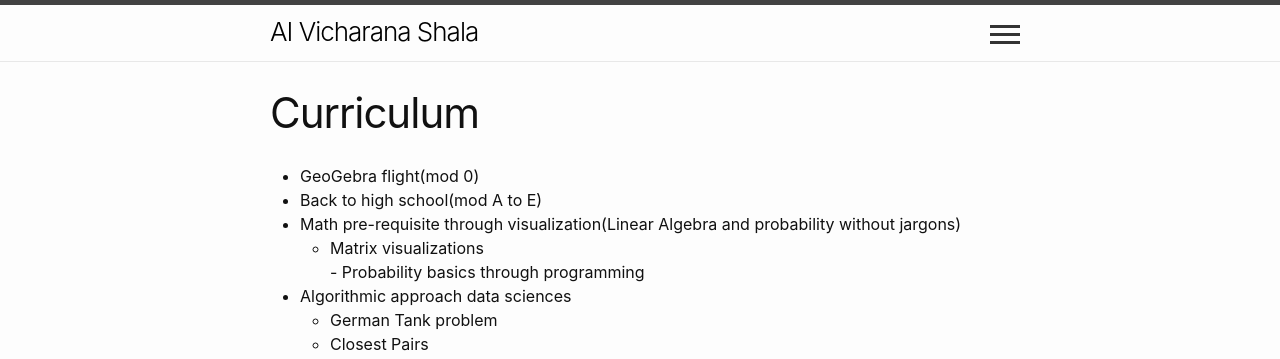
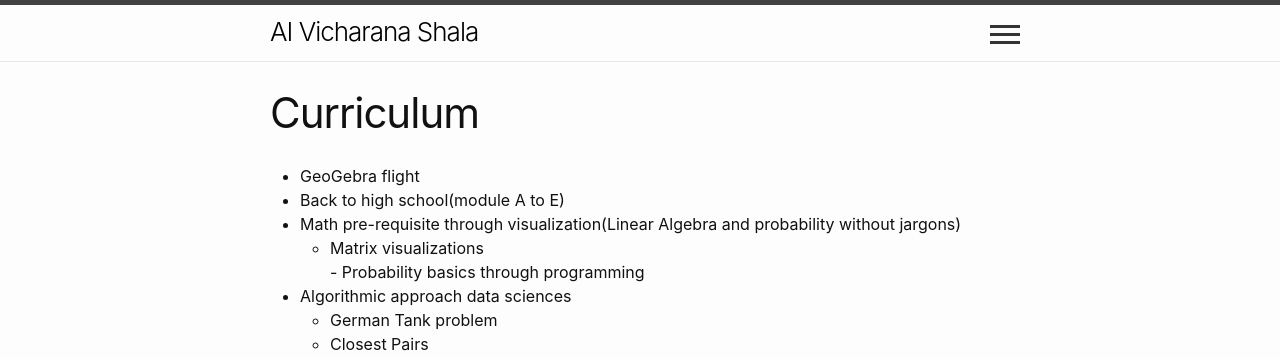
Before and after one commit to sudarshansudarshan/aicamp, a Jekyll site: the page built from Curriculum.md, in a window 1280 px wide. Shown: the top 359 px of the page. Built offline with Jekyll 4.4.1, drawn with Linux system fonts in a browser that asks for light colours.

Commit message:
Update Curriculum.md

```diff
--- a/Curriculum.md
+++ b/Curriculum.md
@@ -4,8 +4,8 @@ title: Curriculum
 permalink: /Curriculum/
 order: 2
 ---
-- GeoGebra flight(mod 0)
-- Back to high school(mod A to E)
+- GeoGebra flight
+- Back to high school(module A to E)
 - Math pre-requisite through visualization(Linear Algebra and probability without jargons)
 	- Matrix visualizations
  	- Probability basics through programming
```
